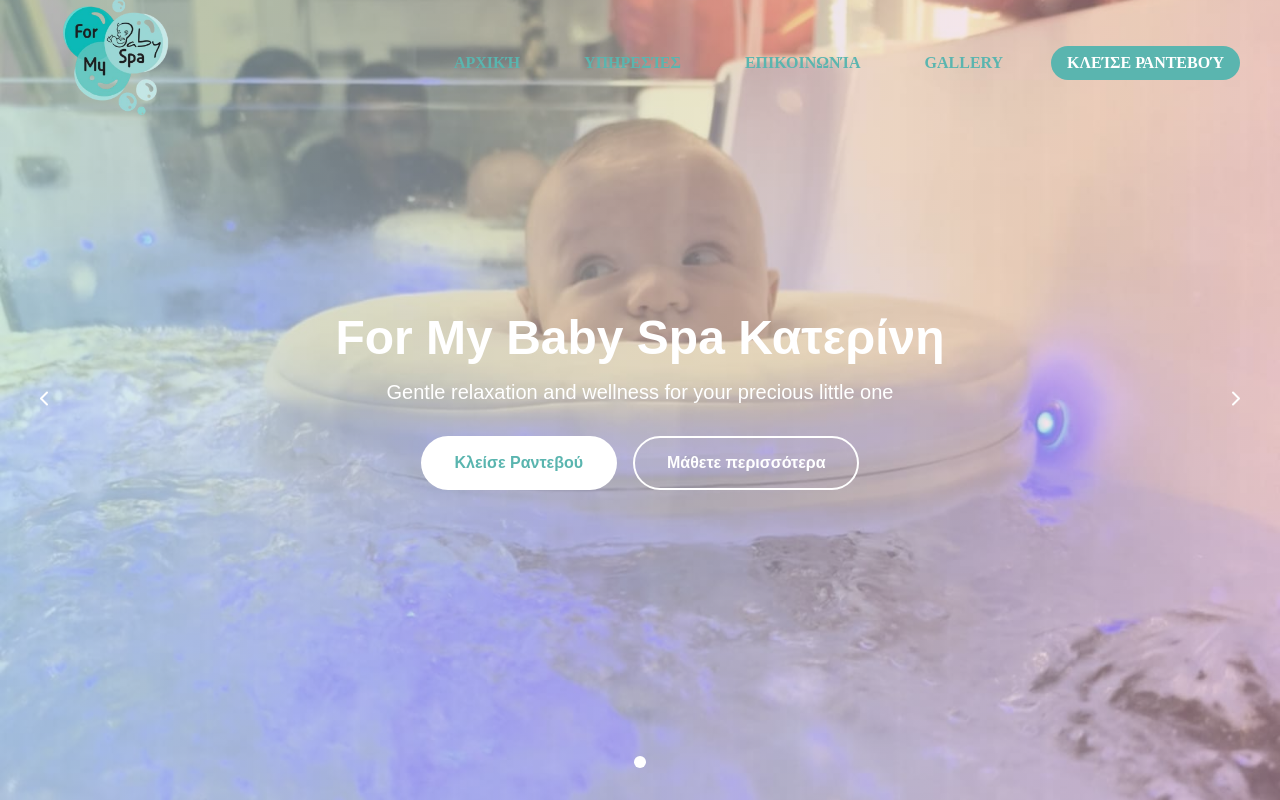
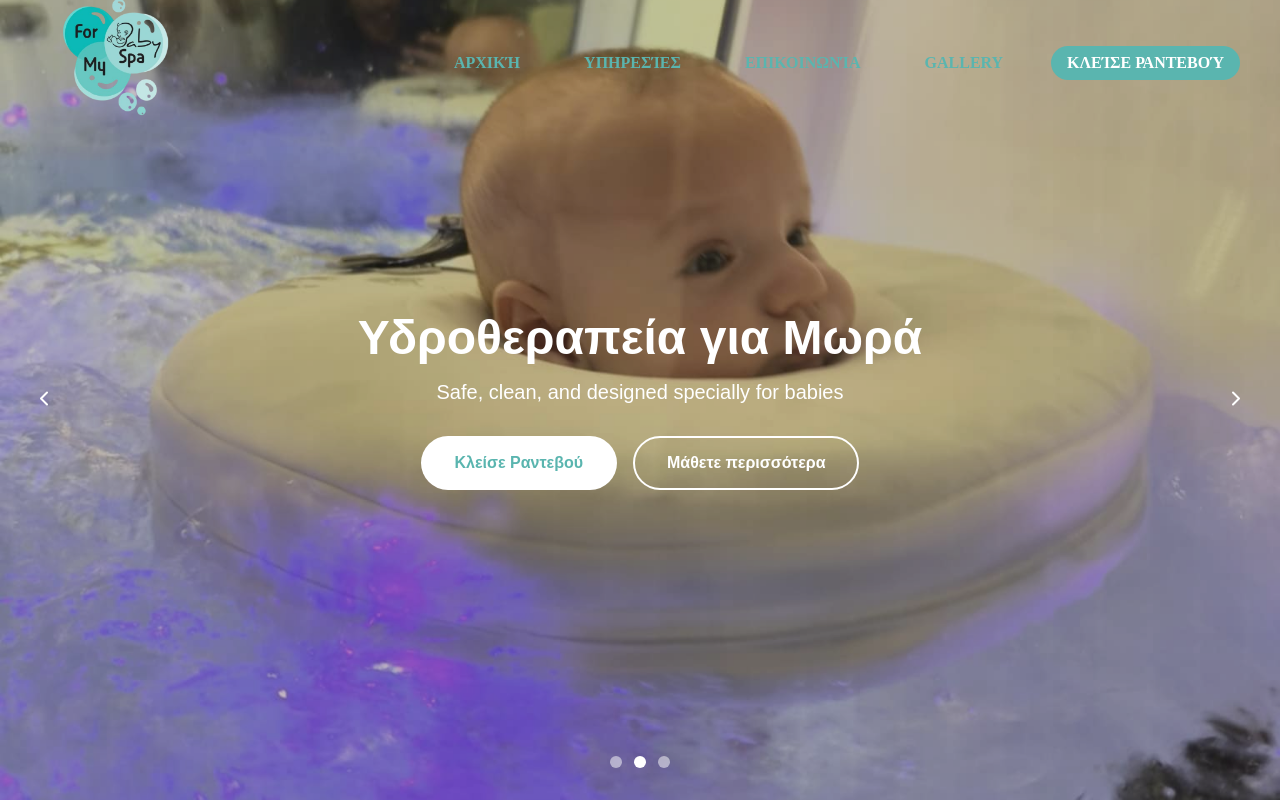
Before and after one commit to FlorianChazizi/formybabyspa, a React (Vite) app: page / in a window 1280 px wide. Shown: the top 800 px of the page. Built offline with nearby package versions, Linux system fonts and the light colour scheme; no server answers.

Commit message:
updated  hero

```diff
--- a/src/components/Hero-carousel.tsx
+++ b/src/components/Hero-carousel.tsx
@@ -2,8 +2,8 @@
 import { ChevronLeft, ChevronRight } from "lucide-react";
 
 import baby1 from '../assets/baby1.jpeg';
-// import baby2 from '../assets/baby2.jpeg';
-// import baby3 from '../assets/baby3.jpeg';
+import baby2 from '../assets/baby2.jpeg';
+import baby3 from '../assets/baby3.jpeg';
 
 import '../styles/hero-carousel.css';
 
@@ -14,18 +14,18 @@
     subtitle: "Gentle relaxation and wellness for your precious little one",
     gradient: "gradient-1"
   },
-  // {
-  //   image: baby2,
-  //   title: "Tranquil Environment",
-  //   subtitle: "Safe, clean, and designed specially for babies",
-  //   gradient: "gradient-2"
-  // },
-  // {
-  //   image: baby3,
-  //   title: "Expert Care",
-  //   subtitle: "Certified professionals ensuring your baby's comfort and safety",
-  //   gradient: "gradient-3"
-  // }
+  {
+    image: baby2,
+    title: "Υδροθεραπεία για Μωρά",
+    subtitle: "Safe, clean, and designed specially for babies",
+    gradient: "gradient-2"
+  },
+  {
+    image: baby3,
+    title: "Βρεφικό Μασάζ",
+    subtitle: "Certified professionals ensuring your baby's comfort and safety",
+    gradient: "gradient-3"
+  }
 ];
 
 
--- a/src/styles/hero-carousel.css
+++ b/src/styles/hero-carousel.css
@@ -36,15 +36,15 @@
 }
 
 .gradient-1 {
-  background: linear-gradient(to right, rgba(173, 216, 230, 0.8), rgba(255, 192, 203, 0.6));
+  background: rgba(0, 0, 0, 0.35);;
 }
 
 .gradient-2 {
-  background: linear-gradient(to right, rgba(255, 192, 203, 0.8), rgba(173, 216, 230, 0.6));
+  background: rgba(0, 0, 0, 0.35);;
 }
 
 .gradient-3 {
-  background: linear-gradient(to right, rgba(255, 182, 193, 0.8), rgba(255, 105, 180, 0.6));
+  background: rgba(0, 0, 0, 0.35);;
 }
 
 .carousel-text {
```
